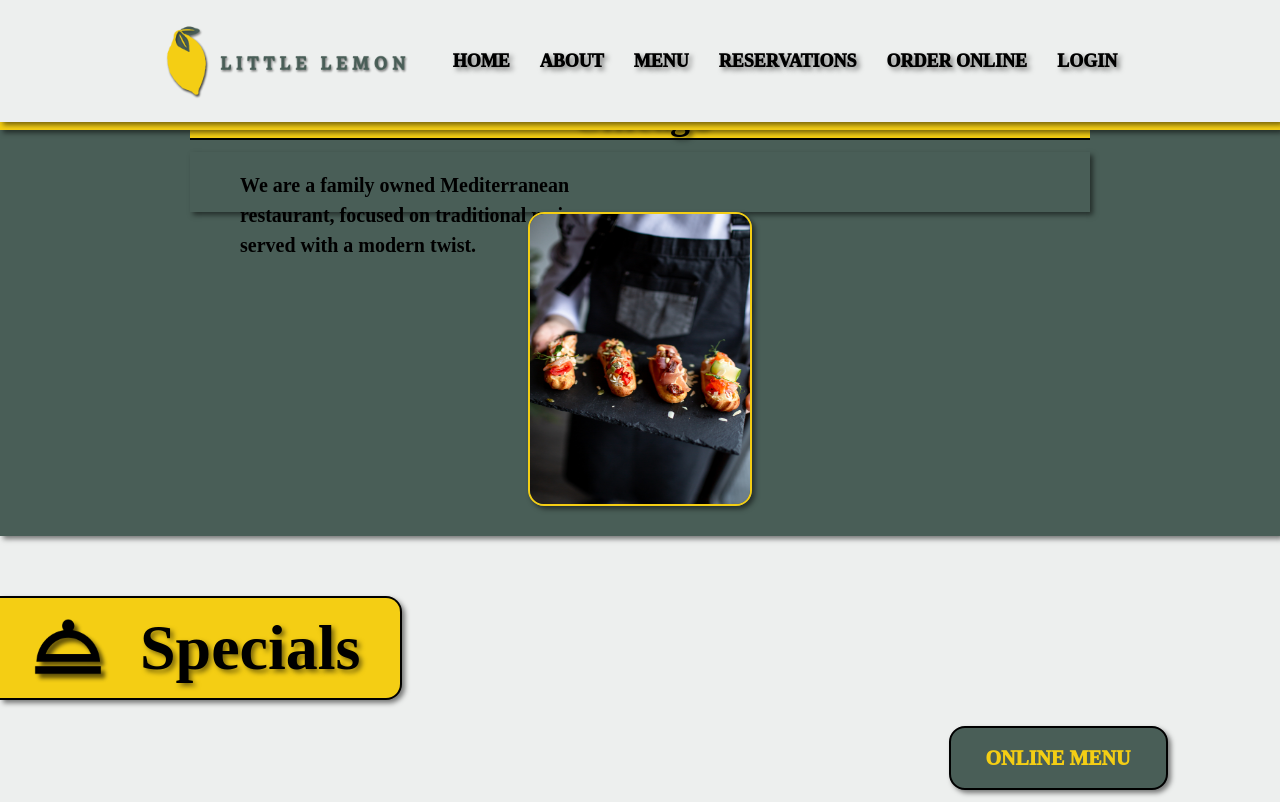
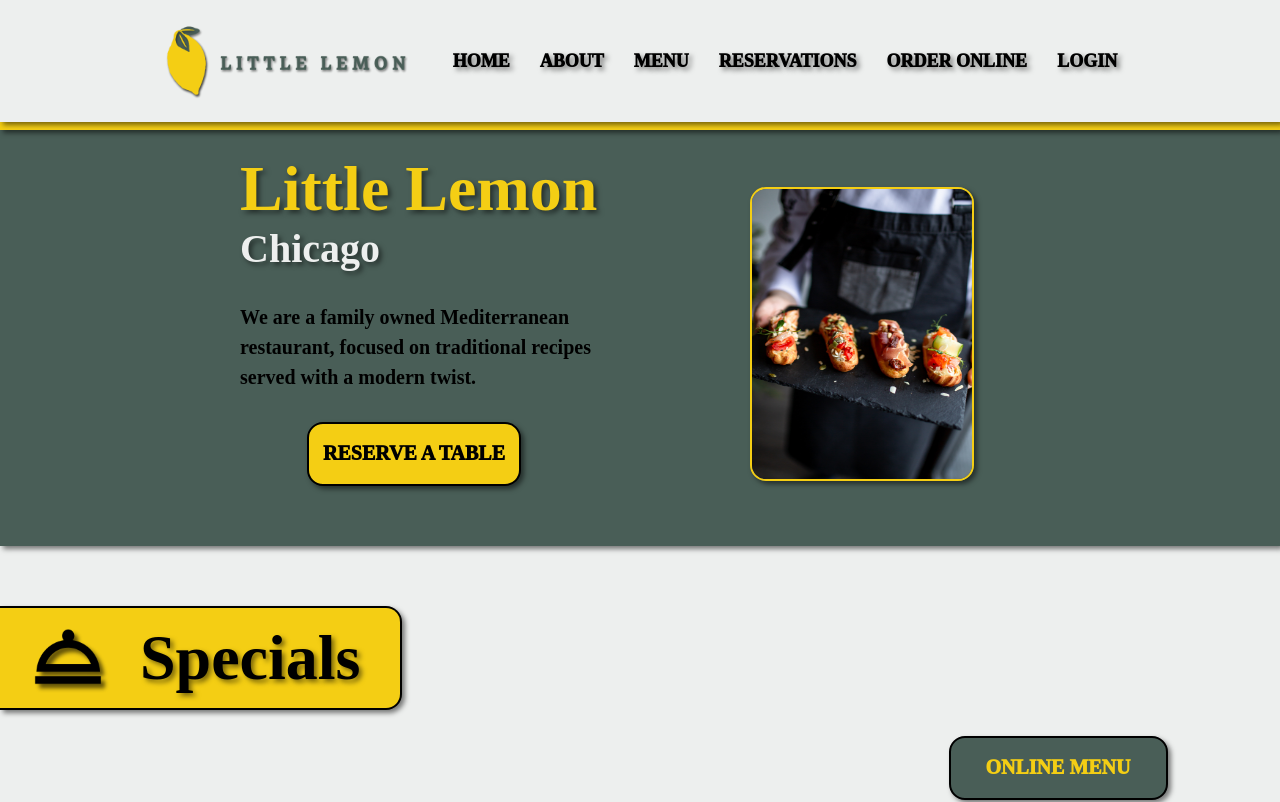
Before and after one commit to J-Pedersen/Little-Lemon-React, a React (Create React App) app: page /home in a window 1280 px wide. Shown: the top 802 px of the page. Built offline with nearby package versions, Linux system fonts and the light colour scheme.

Commit message:
bug fix: broken header in hero

```diff
--- a/src/components/Hero.js
+++ b/src/components/Hero.js
@@ -13,7 +13,7 @@ function Hero() {
 
             <div className="hero-content">
                 <div className='hero-wrapper'>
-                    <div className="title">
+                    <div className="hero-title">
                         <h1>Little Lemon</h1>
                         <h2>Chicago</h2>
                         <p className="hero-description">
--- a/src/components/styles/hero.css
+++ b/src/components/styles/hero.css
@@ -41,7 +41,7 @@
     flex-wrap: wrap;
 }
 
-.title {
+.hero-title {
     display: flex;
     flex-direction: column;
     align-items: center;
@@ -50,7 +50,7 @@
     justify-content: center;
 }
 
-.title h1 {
+.hero-title h1 {
     color: #F4CE14;
     text-shadow: 3px 3px 5px rgba(0, 0, 0, 0.5);
     font-family: Markazi Text;
@@ -62,7 +62,7 @@
     margin-left: 100px;
 }
 
-.title h2 {
+.hero-title h2 {
     color: #EDEFEE;
     text-shadow: 3px 3px 5px rgba(0, 0, 0, 0.5);
     font-family: Markazi Text;
@@ -74,7 +74,7 @@
     margin-left: 100px;
 }
 
-.title p {
+.hero-title p {
     width: 400px;
     margin-left: 50px;
     margin-top: 30px;
--- a/src/components/styles/menu.css
+++ b/src/components/styles/menu.css
@@ -81,7 +81,7 @@
     text-align: center;
 }
 
-.title h2:hover {
+.menu-content-title h2:hover {
     background-color: #46664b;
     color: #F4CE14;
     border-top: 2px solid #F4CE14;
@@ -89,7 +89,7 @@
     -webkit-text-stroke: .75px #000;
 }
 
-.title {
+.menu-content-title {
     display: flex;
     align-items: center;
     justify-content: center;
@@ -98,7 +98,7 @@
     box-shadow: 3px 3px 5px rgba(0, 0, 0, 0.5);
 }
 
-.title h2 {
+.menu-content-title h2 {
     display: flex;
     border-top: 2px solid #000;
     border-bottom: 2px solid #000;
--- a/src/pages/Menu.js
+++ b/src/pages/Menu.js
@@ -78,7 +78,7 @@ function Menu() {
                 {/* Breakfast */}
                 <section className={`section section-gap ${isOpenBreakfast ? 'open' : ''}`}>
                     <div className= "header" onClick={() => toggleSection('breakfast')} >
-                        <div className= "title">
+                        <div className= "menu-content-title">
                             <h2>BREAKFAST</h2>
                         </div>
                     </div>
@@ -240,7 +240,7 @@ function Menu() {
                 {/* Appetizers */}
                 <section className={`section section-gap ${isOpenAppetizers ? 'open' : ''}`}>
                     <div className= "header" onClick={() => toggleSection('appetizers')} >
-                        <div className= "title">
+                        <div className= "menu-content-title">
                             <h2>APPETIZERS</h2>
                         </div>
                     </div>
@@ -398,7 +398,7 @@ function Menu() {
                 {/* Entrees */}
                 <section className={`section section-gap ${isOpenEntrees ? 'open' : ''}`}>
                     <div className= "header" onClick={() => toggleSection('entrees')} >
-                        <div className= "title">
+                        <div className= "menu-content-title">
                             <h2>ENTREES</h2>
                         </div>
                     </div>
@@ -561,7 +561,7 @@ function Menu() {
                 {/* Desserts */}
                 <section className={`section section-gap ${isOpenDesserts ? 'open' : ''}`}>
                     <div className= "header" onClick={() => toggleSection('desserts')} >
-                        <div className= "title">
+                        <div className= "menu-content-title">
                             <h2>DESSERTS</h2>
                         </div>
                     </div>
@@ -730,7 +730,7 @@ function Menu() {
                 {/* Beverages */}
                 <section className={`section section-gap ${isOpenBeverages ? 'open' : ''}`}>
                     <div className= "header" onClick={() => toggleSection('beverages')} >
-                        <div className= "title">
+                        <div className= "menu-content-title">
                             <h2>BEVERAGES</h2>
                         </div>
                     </div>
```
